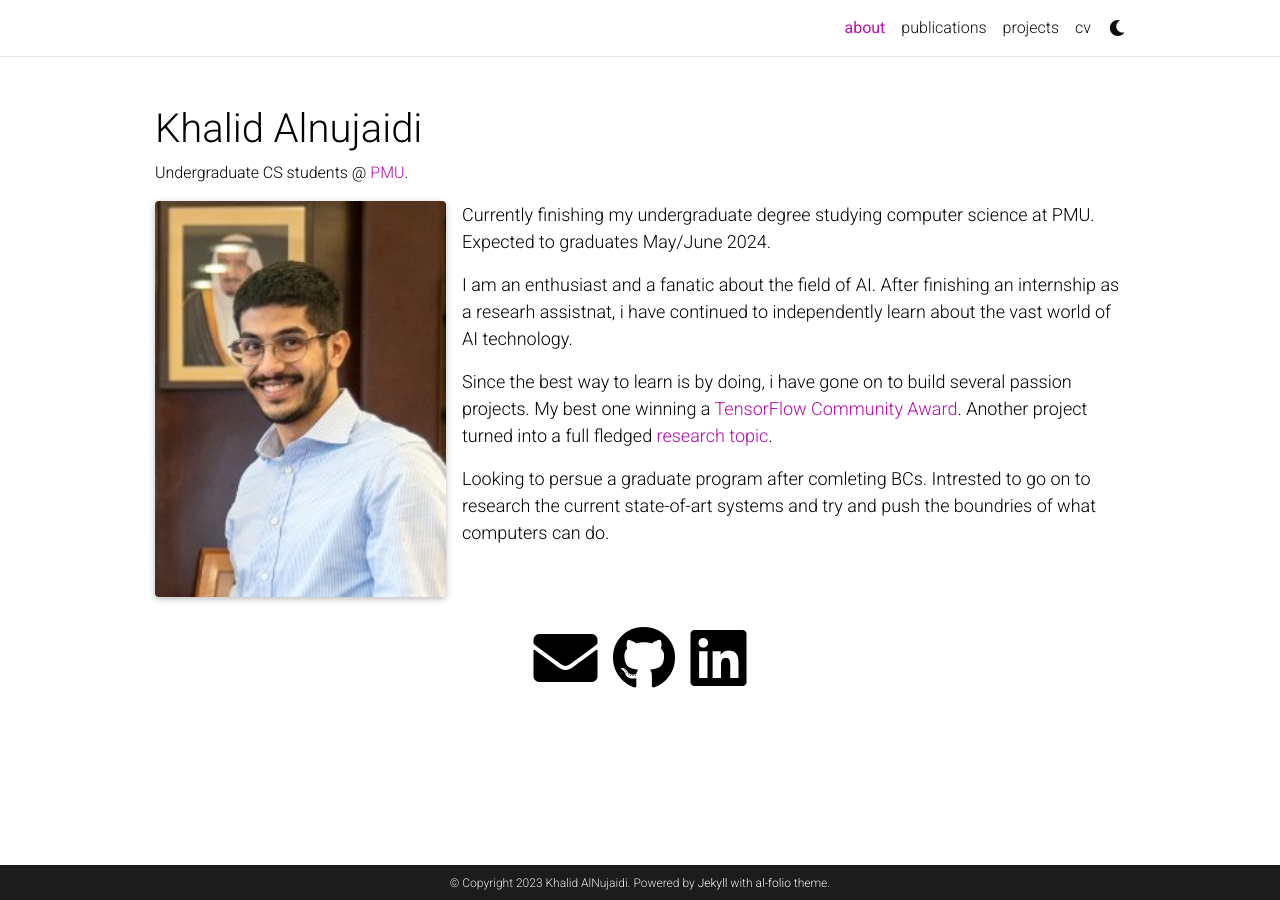
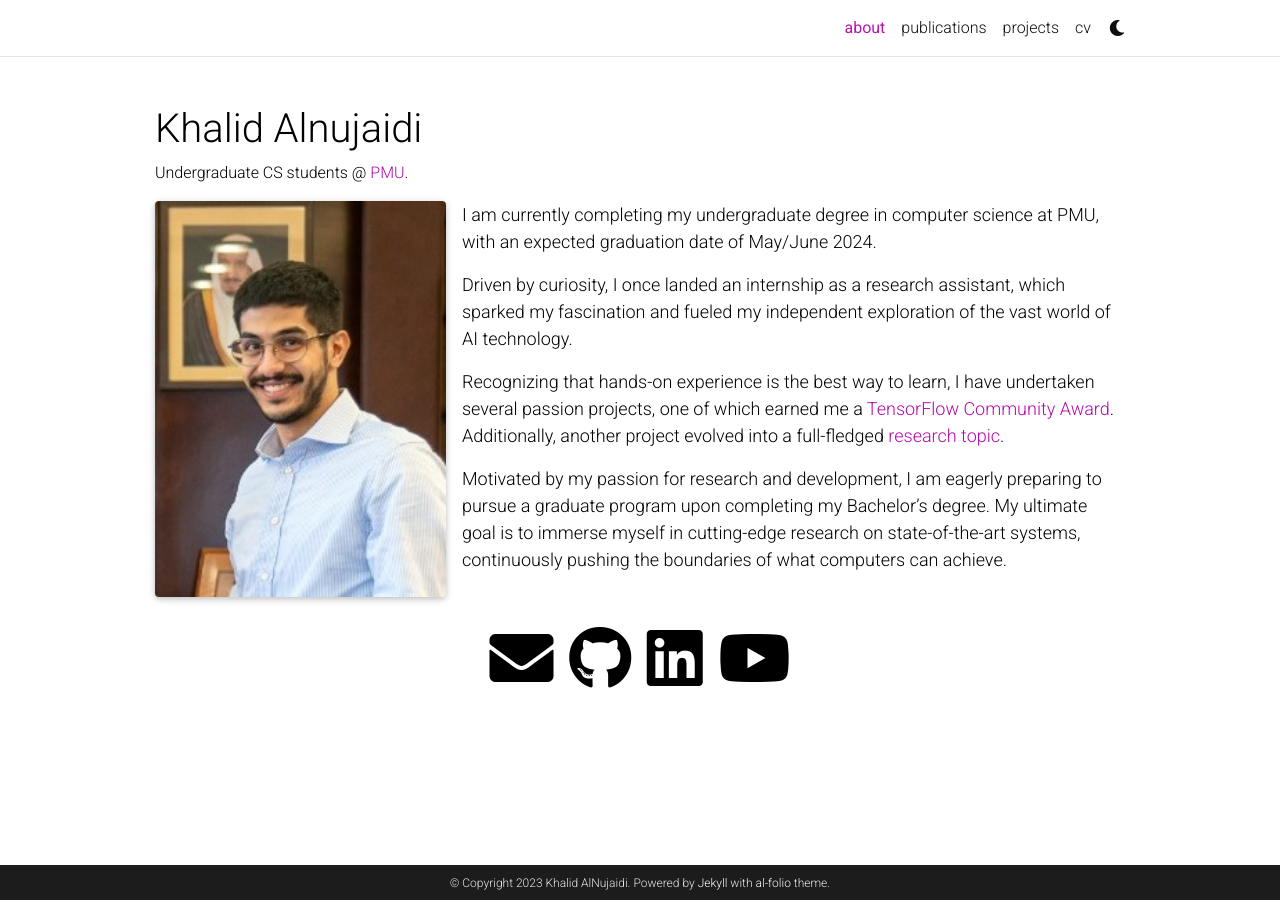
Before and after one commit to KhalidAlnujaidi/KhalidAlnujaidi.github.io, a Jekyll site: the page built from _pages/about.md, in a window 1280 px wide. Built offline with Jekyll 4.4.1, drawn with Linux system fonts in a browser that asks for light colours; full-size pictures stand in for the smaller copies a plugin makes; comment, search, counter and statistics services are not loaded; a style sheet for code colours, icons or effects is not loaded.

Commit message:
writing updates and formating

```diff
--- a/_config.yml
+++ b/_config.yml
@@ -101,7 +101,7 @@ pinterest_id: # your pinterest id
 unsplash_id: # your unsplash id
 instagram_id: # your instagram id
 facebook_id: # your facebook id
-youtube_id: # your youtube channel id (youtube.com/@<youtube_id>)
+youtube_id: kin_1997 # your youtube channel id (youtube.com/@<youtube_id>)
 discord_id: # your discord id (18-digit unique numerical identifier)
 
 contact_note: >
--- a/_pages/about.md
+++ b/_pages/about.md
@@ -17,10 +17,10 @@ selected_papers: false # includes a list of papers marked as "selected={true}"
 social: true  # includes social icons at the bottom of the page
 ---
 
-Currently finishing my undergraduate degree studying computer science at PMU. Expected to graduates May/June 2024.
+I am currently completing my undergraduate degree in computer science at PMU, with an expected graduation date of May/June 2024.
 
-I am an enthusiast and a fanatic about the field of AI. After finishing an internship as a researh assistnat, i have continued to independently learn about the vast world of AI technology.
+Driven by curiosity, I once landed an internship as a research assistant, which sparked my fascination and fueled my independent exploration of the vast world of AI technology.
 
-Since the best way to learn is by doing, i have gone on to build several passion projects. My best one winning a [TensorFlow Community Award](https://twitter.com/TensorFlow/status/1616147733903024129). Another project turned into a full fledged [research topic](https://arxiv.org/abs/2304.00757).
+Recognizing that hands-on experience is the best way to learn, I have undertaken several passion projects, one of which earned me a [TensorFlow Community Award](https://twitter.com/TensorFlow/status/1616147733903024129). Additionally, another project evolved into a full-fledged [research topic](https://arxiv.org/abs/2304.00757).
 
-Looking to persue a graduate program after comleting BCs. Intrested to go on to research the current state-of-art systems and try and push the boundries of what computers can do.
+Motivated by my passion for research and development, I am eagerly preparing to pursue a graduate program upon completing my Bachelor's degree. My ultimate goal is to immerse myself in cutting-edge research on state-of-the-art systems, continuously pushing the boundaries of what computers can achieve.
--- a/_sass/_base.scss
+++ b/_sass/_base.scss
@@ -514,7 +514,7 @@ footer.sticky-bottom {
   .card {
     height: 175px;
     img {
-      width: 100%;
+      width: 90%;
     }
   }
 
```
Also changed, not shown: _projects/4_project.md (+22 -69 lines), assets/img/df1.png (added), assets/img/df2.png (added), assets/img/dfd4classesSideBySide.png (added), assets/img/dfdthumbnail.png (added).
